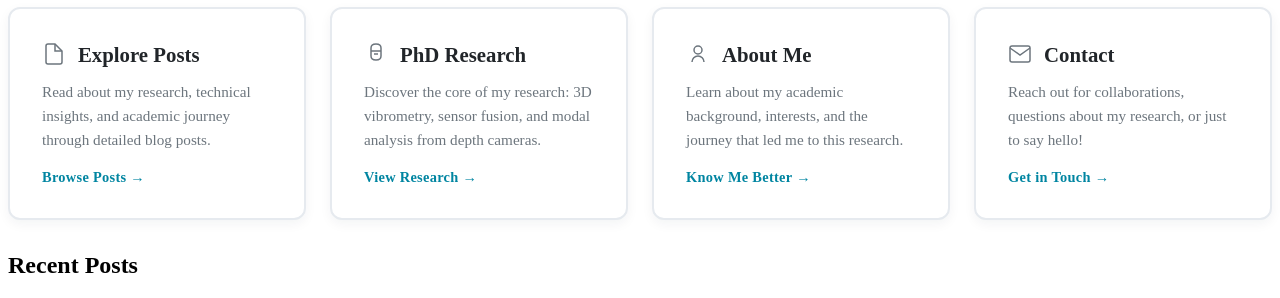
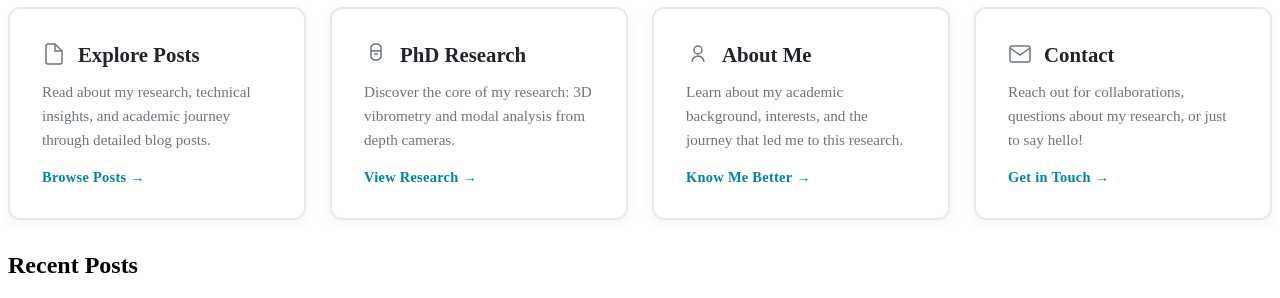
Before and after one commit to joaonunovalente/phd-website, a Jekyll site: the page built from index.html, in a window 1280 px wide, cut to the strip 474-772 px from the top of the page. Built offline with Jekyll 4.4.1, drawn with Linux system fonts in a browser that asks for light colours; nearby versions of some CDN libraries.

Commit message:
Home  | Update research description in CTA card

```diff
--- a/_layouts/home.html
+++ b/_layouts/home.html
@@ -76,7 +76,7 @@ title: Home
                 </svg>
                 <h3 class="cta-card-title">PhD Research</h3>
               </div>
-              <p class="cta-card-desc">Discover the core of my research: 3D vibrometry, sensor fusion, and modal
+              <p class="cta-card-desc">Discover the core of my research: 3D vibrometry and modal
                 analysis from depth cameras.</p>
               <span class="cta-card-link">View Research →</span>
             </a>
```
